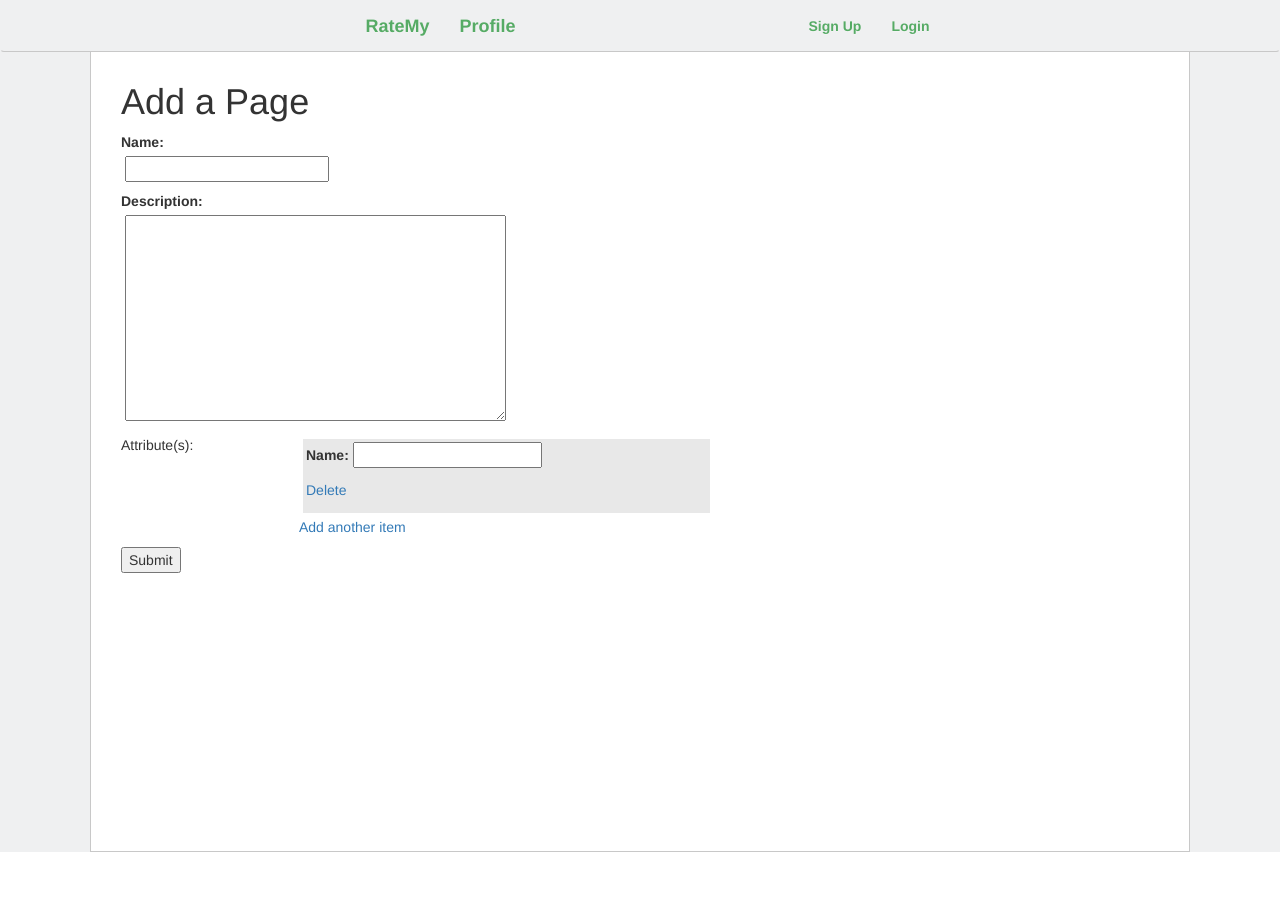
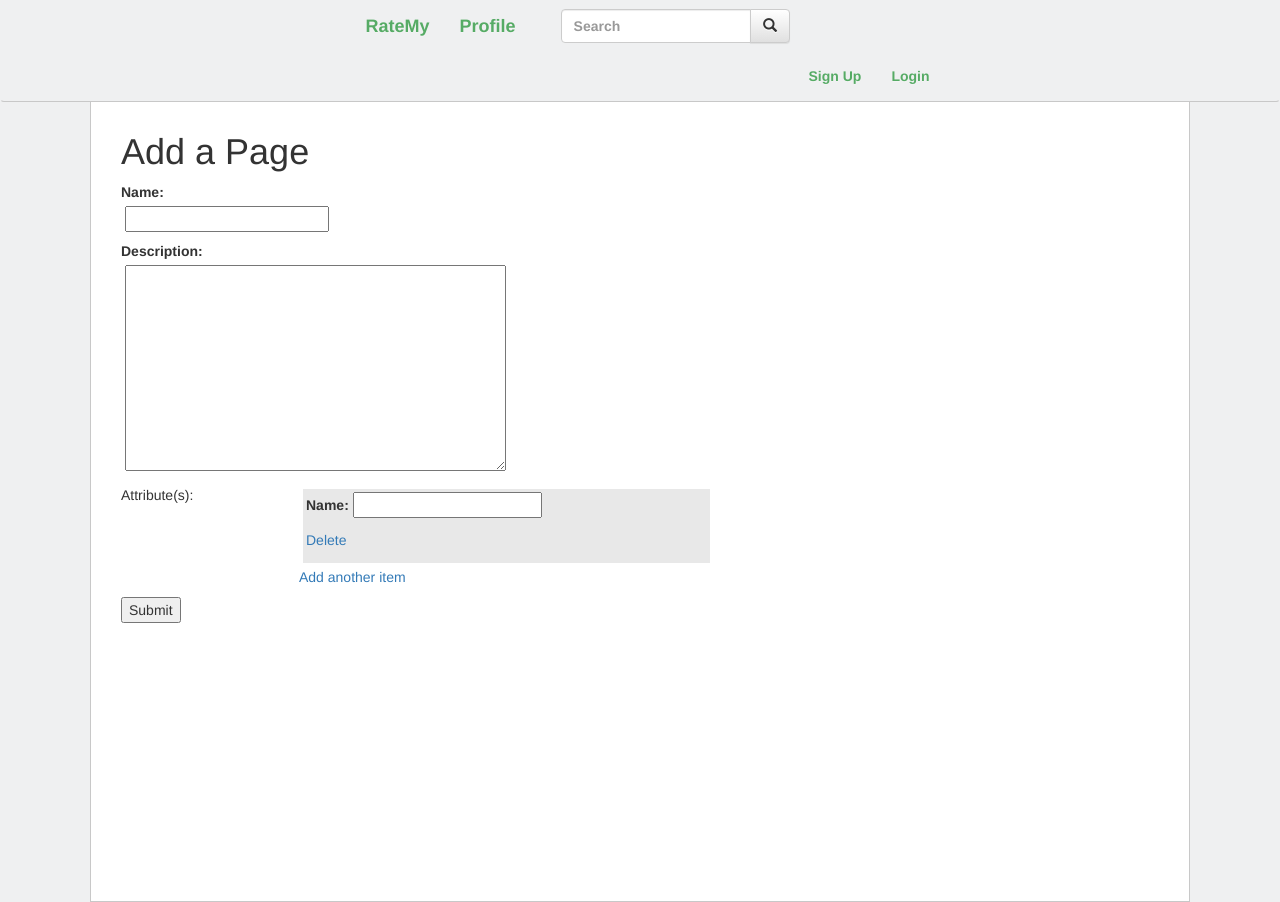
Before and after one commit to ryanchristopherwong8/RateMyBlank, a Django app: page /ratedmodel/create/ in a window 1280 px wide. Before the commit the page ends 852 px from the top, so only its background shows below. Run offline with Django 3.2, Linux system fonts and the light colour scheme; some libraries are stand-ins or nearby versions.

Commit message:
Basic implementation of search with tag, some known issues in comments

```diff
--- a/RateMyBlank/settings.py
+++ b/RateMyBlank/settings.py
@@ -37,6 +37,7 @@ INSTALLED_APPS = (
     'django.contrib.sessions',
     'django.contrib.messages',
     'django.contrib.staticfiles',
+    'taggit',
 )
 
 MIDDLEWARE_CLASSES = (
--- a/RateMyBlank/urls.py
+++ b/RateMyBlank/urls.py
@@ -5,6 +5,7 @@ from src.views import userview
 from src.views import ratedmodelview
 from src.views import ratedobjectview
 from src.views import reviewview
+from src.views import tagview
 
 urlpatterns = patterns('',
     # Examples:
@@ -13,6 +14,7 @@ urlpatterns = patterns('',
 
     url(r'^admin/', include(admin.site.urls)),
     url(r'^$', ratedmodelview.index, name='index'),
+    url(r'^search/$', tagview.index, name='tagview_index'),
     url(r'^ratedmodel/create/$', ratedmodelview.create, name='ratedmodel_create'),
     url(r'^(?P<ratedmodel_name>[-\w]+)/(?P<ratedmodel_id>[-\w]+)/$', ratedmodelview.show, name='ratedmodel_show'),
     url(r'^(?P<ratedmodel_name>[-\w]+)/(?P<ratedmodel_id>[-\w]+)/(?P<ratedobject_name>[-\w]+)/(?P<ratedobject_id>[-\w]+)/$', ratedobjectview.show, name='ratedobject_show'),
--- a/src/models/ratedmodel.py
+++ b/src/models/ratedmodel.py
@@ -1,7 +1,9 @@
 from django.db import models
 from datetime import datetime
+from taggit.managers import TaggableManager
 
 class RatedModel(models.Model):
     name = models.CharField(max_length=200)
     created_at = models.DateField(default=datetime.now, max_length=200)
     description = models.TextField(max_length=1000, blank=True)
+    tags = TaggableManager()
--- a/src/templates/base.html
+++ b/src/templates/base.html
@@ -27,6 +27,19 @@
                     <li><a href="/">RateMy</a></li>
                     <li><a href="#">Profile</a></li>
                 </ul>
+
+                <div class="col-sm-6 col-md-6">
+                    <form class="form-search navbar-form" action="/search/" method="post">
+                        {% csrf_token %}
+                        <div class="input-group">
+                            <input type="text" name="search" class="form-control" placeholder="Search">
+                            <span class="input-group-btn">
+                                <button type="submit" value ="Search" class="btn btn-default"><i class="glyphicon glyphicon-search"></i></button>
+                            </span>
+                        </div>
+                    </form>
+                </div>
+
                 <ul class="nav navbar-nav navbar-right">
                     {% if current_user.is_authenticated %}
                     <li class="navbar-text">Logged in as <span style="color: #464646">{{ current_user.username }}</span></li>
```
Also changed, not shown: src/views/tagview.py (added, +15 -0 lines).
